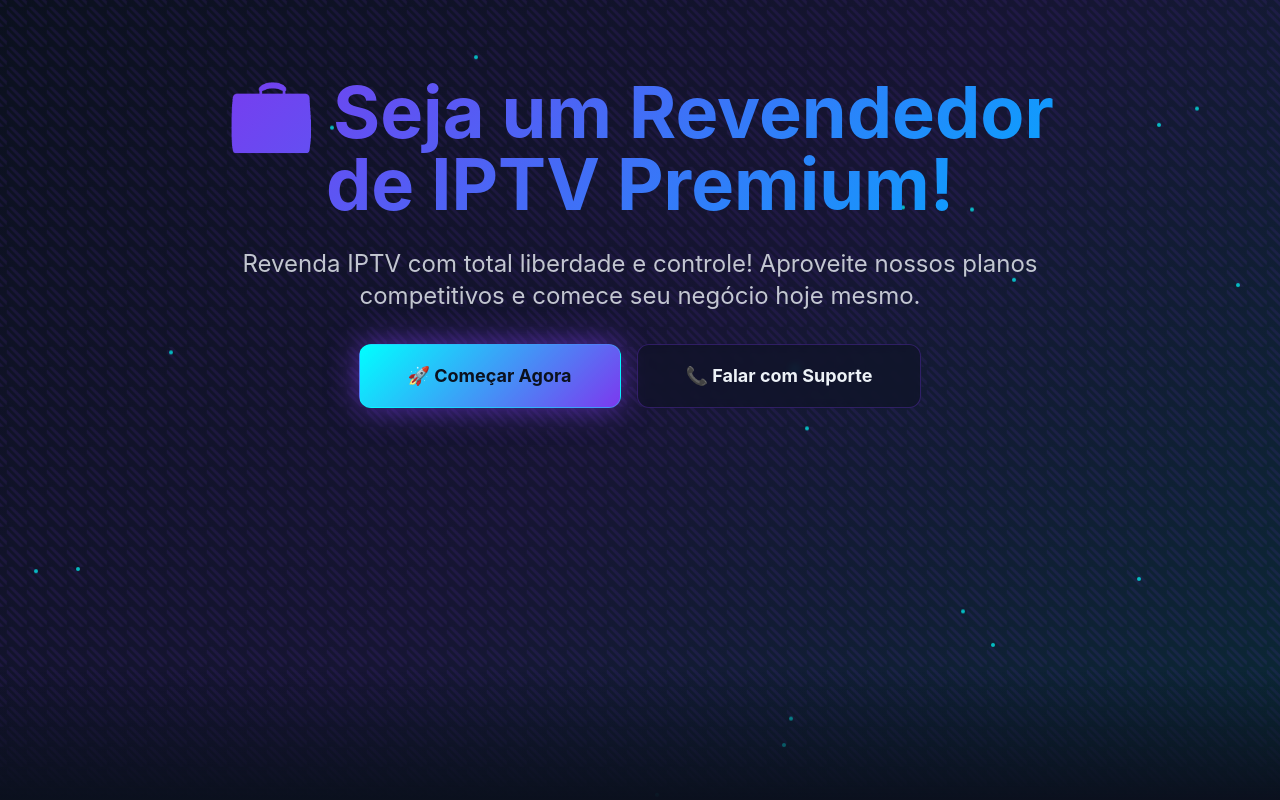
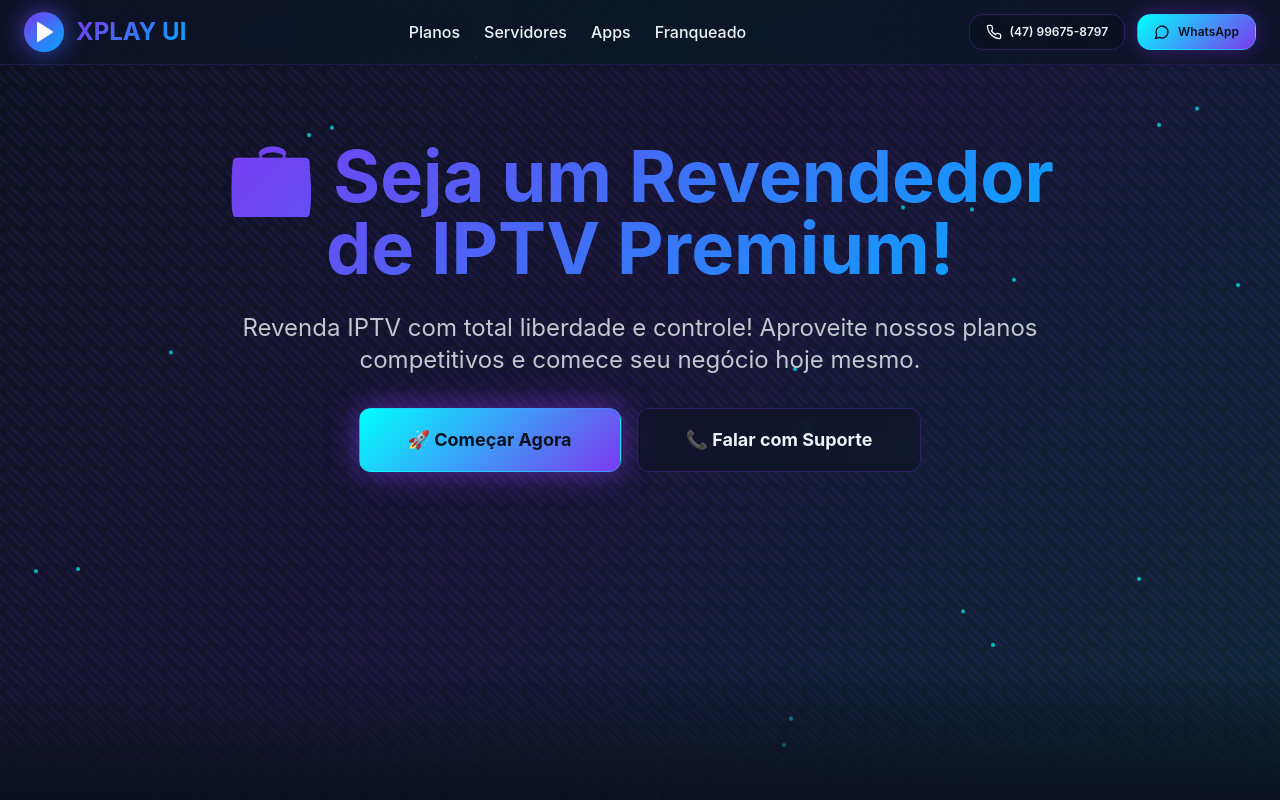
Before and after one commit to apoloravi/future-iptv-revenda-hub, a React (Vite) app: page / in a window 1280 px wide. Shown: the top 800 px of the page. Built offline with nearby package versions, Linux system fonts and the light colour scheme.

Commit message:
Add site header
Create the site header with the name "XPLAY UI" and a player icon.

```diff
--- /dev/null
+++ b/src/components/FuturisticHeader.tsx
@@ -0,0 +1,152 @@
+import { Button } from "@/components/ui/button"
+import { Play, Menu, Phone, MessageCircle } from "lucide-react"
+import { useState } from "react"
+
+export const FuturisticHeader = () => {
+  const [isMenuOpen, setIsMenuOpen] = useState(false)
+
+  const scrollToSection = (sectionId: string) => {
+    const element = document.getElementById(sectionId)
+    if (element) {
+      element.scrollIntoView({ behavior: 'smooth' })
+    }
+    setIsMenuOpen(false)
+  }
+
+  return (
+    <header className="fixed top-0 left-0 right-0 z-50 bg-background/80 backdrop-blur-glass border-b border-primary/20">
+      {/* Animated background glow */}
+      <div className="absolute inset-0 bg-gradient-to-r from-primary/5 via-accent/5 to-primary/5 animate-pulse"></div>
+
+      <div className="relative z-10 container mx-auto px-6">
+        <div className="flex items-center justify-between h-16">
+          {/* Logo */}
+          <div className="flex items-center gap-3 group cursor-pointer">
+            <div className="relative">
+              <div className="absolute inset-0 bg-gradient-primary rounded-full blur-md opacity-50 group-hover:opacity-80 transition-opacity"></div>
+              <div className="relative bg-gradient-primary p-2 rounded-full shadow-glow">
+                <Play className="w-6 h-6 text-primary-foreground" fill="currentColor" />
+              </div>
+            </div>
+            <h1 className="text-2xl font-bold bg-gradient-primary bg-clip-text text-transparent group-hover:scale-105 transition-transform">
+              XPLAY UI
+            </h1>
+          </div>
+
+          {/* Desktop Navigation */}
+          <nav className="hidden md:flex items-center gap-6">
+            <button
+              onClick={() => scrollToSection('planos')}
+              className="text-foreground hover:text-primary transition-colors font-medium"
+            >
+              Planos
+            </button>
+            <button
+              onClick={() => scrollToSection('servidores')}
+              className="text-foreground hover:text-primary transition-colors font-medium"
+            >
+              Servidores
+            </button>
+            <button
+              onClick={() => scrollToSection('apps')}
+              className="text-foreground hover:text-primary transition-colors font-medium"
+            >
+              Apps
+            </button>
+            <button
+              onClick={() => scrollToSection('franqueado')}
+              className="text-foreground hover:text-primary transition-colors font-medium"
+            >
+              Franqueado
+            </button>
+          </nav>
+
+          {/* Contact Buttons */}
+          <div className="hidden md:flex items-center gap-3">
+            <Button
+              variant="outline"
+              size="sm"
+              onClick={() => window.open('tel:+5547996758797', '_blank')}
+              className="flex items-center gap-2"
+            >
+              <Phone className="w-4 h-4" />
+              (47) 99675-8797
+            </Button>
+            <Button
+              variant="neon"
+              size="sm"
+              onClick={() => window.open('https://web.whatsapp.com/send?phone=5547996758797&text=Ol%C3%A1%20tem%20alguma%20duvida%3F', '_blank')}
+              className="flex items-center gap-2"
+            >
+              <MessageCircle className="w-4 h-4" />
+              WhatsApp
+            </Button>
+          </div>
+
+          {/* Mobile Menu Button */}
+          <Button
+            variant="ghost"
+            size="icon"
+            className="md:hidden"
+            onClick={() => setIsMenuOpen(!isMenuOpen)}
+          >
+            <Menu className="w-6 h-6" />
+          </Button>
+        </div>
+
+        {/* Mobile Menu */}
+        {isMenuOpen && (
+          <div className="md:hidden absolute top-full left-0 right-0 bg-card/95 backdrop-blur-glass border-b border-primary/20 shadow-depth">
+            <nav className="container mx-auto px-6 py-4 space-y-4">
+              <button
+                onClick={() => scrollToSection('planos')}
+                className="block w-full text-left text-foreground hover:text-primary transition-colors font-medium py-2"
+              >
+                Planos
+              </button>
+              <button
+                onClick={() => scrollToSection('servidores')}
+                className="block w-full text-left text-foreground hover:text-primary transition-colors font-medium py-2"
+              >
+                Servidores
+              </button>
+              <button
+                onClick={() => scrollToSection('apps')}
+                className="block w-full text-left text-foreground hover:text-primary transition-colors font-medium py-2"
+              >
+                Apps
+              </button>
+              <button
+                onClick={() => scrollToSection('franqueado')}
+                className="block w-full text-left text-foreground hover:text-primary transition-colors font-medium py-2"
+              >
+                Franqueado
+              </button>
+
+              <div className="pt-4 border-t border-primary/20 space-y-2">
+                <Button
+                  variant="outline"
+                  size="sm"
+                  onClick={() => window.open('tel:+5547996758797', '_blank')}
+                  className="w-full flex items-center gap-2 justify-center"
+                >
+                  <Phone className="w-4 h-4" />
+                  (47) 99675-8797
+                </Button>
+                <Button
+                  variant="neon"
+                  size="sm"
+                  onClick={() => window.open('https://web.whatsapp.com/send?phone=5547996758797&text=Ol%C3%A1%20tem%20alguma%20duvida%3F', '_blank')}
+                  className="w-full flex items-center gap-2 justify-center"
+                >
+                  <MessageCircle className="w-4 h-4" />
+                  WhatsApp
+                </Button>
+              </div>
+            </nav>
+          </div>
+        )}
+      </div>
+    </header>
+  )
+}
--- a/src/components/FuturisticHero.tsx
+++ b/src/components/FuturisticHero.tsx
@@ -2,7 +2,7 @@ import { Button } from "@/components/ui/button"
 
 export const FuturisticHero = () => {
   return (
-    <section className="relative min-h-screen bg-gradient-hero overflow-hidden">
+    <section className="relative min-h-screen bg-gradient-hero overflow-hidden pt-16">
       {/* Animated background grid */}
       <div className="absolute inset-0 opacity-10">
         <div className="absolute inset-0 bg-[linear-gradient(45deg,transparent_35%,hsl(var(--primary))_35%,hsl(var(--primary))_45%,transparent_45%,transparent_55%,hsl(var(--primary))_55%,hsl(var(--primary))_65%,transparent_65%)] bg-[length:20px_20px] animate-cyber-grid"></div>
--- a/src/pages/Index.tsx
+++ b/src/pages/Index.tsx
@@ -1,3 +1,4 @@
+import { FuturisticHeader } from "@/components/FuturisticHeader"
 import { FuturisticHero } from "@/components/FuturisticHero"
 import { ServersSection } from "@/components/ServersSection"
 import { PricingCard } from "@/components/PricingCard"
@@ -183,14 +184,19 @@ const Index = () => {
 
   return (
     <div className="min-h-screen bg-background">
+      {/* Header */}
+      <FuturisticHeader />
+
       {/* Hero Section */}
       <FuturisticHero />
 
       {/* Servers Section */}
-      <ServersSection />
+      <div id="servidores">
+        <ServersSection />
+      </div>
 
       {/* Pricing Plans */}
-      <section className="py-16 bg-gradient-to-br from-secondary/10 to-background">
+      <section id="planos" className="py-16 bg-gradient-to-br from-secondary/10 to-background">
         <div className="container mx-auto px-6">
           <div className="text-center mb-12">
             <h2 className="text-3xl md:text-5xl font-bold mb-6 bg-gradient-primary bg-clip-text text-transparent">
@@ -210,10 +216,12 @@ const Index = () => {
       </section>
 
       {/* Apps Section */}
-      <AppsSection />
+      <div id="apps">
+        <AppsSection />
+      </div>
 
       {/* Franqueado Section */}
-      <section className="py-16 bg-gradient-to-br from-background to-primary/5">
+      <section id="franqueado" className="py-16 bg-gradient-to-br from-background to-primary/5">
         <div className="container mx-auto px-6">
           <div className="text-center mb-12">
             <h2 className="text-3xl md:text-5xl font-bold mb-6 bg-gradient-primary bg-clip-text text-transparent">
```
